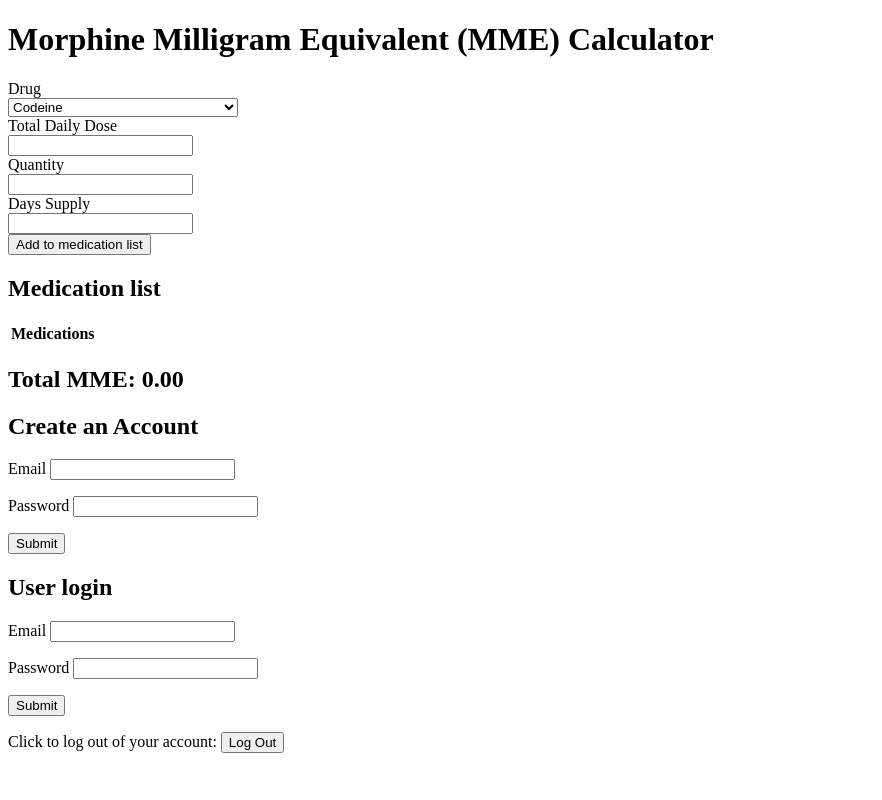
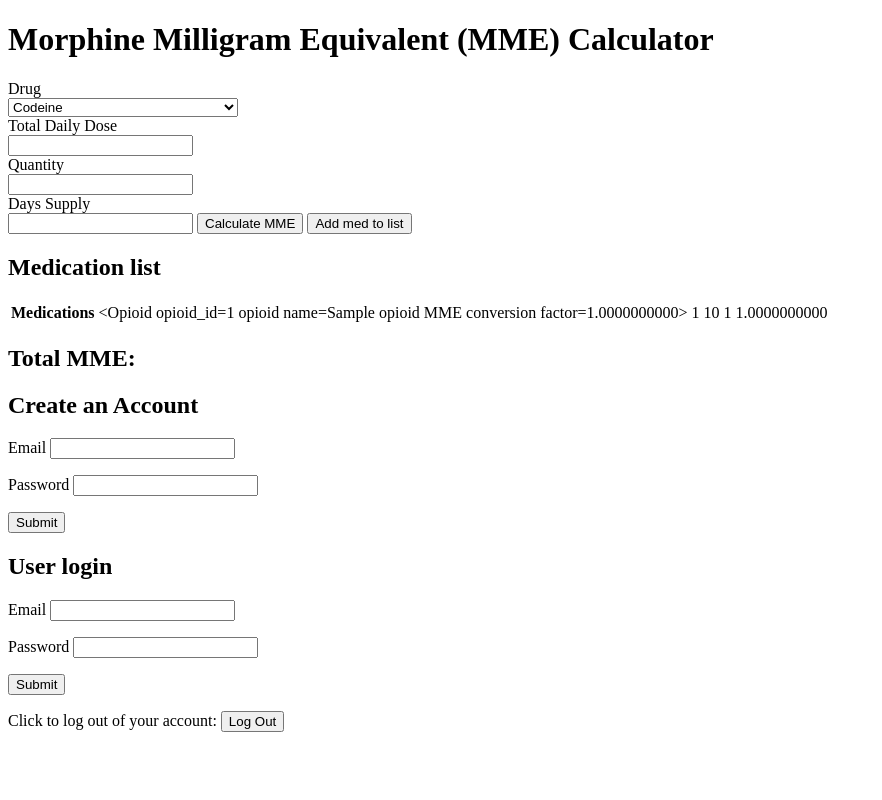
Before and after one commit to khanderz/MME-Calculator, a Flask app: template templates/homepage.html in a window 1280 px wide. Shown: the whole page, without its empty margins (0-882 px from the left). Run offline with Flask 2, Linux system fonts and the light colour scheme; tables that the repository leaves empty hold one stand-in row (values such as "Sample post"); the template is opened without the code that fills it: values that come from a table or form of the project are taken from there, most other values are stand-ins (such as "Sample title", 1, 10 or a date in 2020); lists and menus that the app fills with data are empty.

Commit message:
new js file coded

```diff
--- a/crud.py
+++ b/crud.py
@@ -47,10 +47,20 @@ def get_opioid_by_name(opioid_name):
 
     return Opioid.query.filter_by(opioid_name=opioid_name).first()
 
-def add_med_to_med_list(drug_dose, quantity, days_supply, daily_MME):
-    """add `Med` to user's med_list."""
+# def get_opioid_id_by_name(opioid):
+
+#     return Opioid.query.filter_by(opioid_name=opioid).first()
+
+def add_med(opioid, drug_dose, quantity, days_supply, daily_MME):
+    """add `Med`."""
+
+    opio = Opioid.query.filter_by(opioid_name=opioid).first()
+    print(opio)
+    print("~"*20)
+    print(opioid)
 
     med = Med(
+        opioid_id=opio.opioid_id,
         drug_dose=drug_dose,
         quantity=quantity,
         days_supply=days_supply,
--- a/seed_db.py
+++ b/seed_db.py
@@ -17,7 +17,7 @@ opioids = [
     Opioid(opioid_name="Fentanyl film/oral spray", conversion_factor=0.18),
     Opioid(opioid_name="Fentanyl nasal spray", conversion_factor=0.16),
     Opioid(opioid_name="Hydrocodone", conversion_factor=1),
-    Opioid(opioid_name="Hydromorphone", conversion_factor=4),
+    Opioid(opioid_name="Hydrocodone", conversion_factor=4),
     Opioid(opioid_name="Methadone 1-20mg", conversion_factor=4),
     Opioid(opioid_name="Methadone 21-40mg", conversion_factor=8),
     Opioid(opioid_name="Methadone 41-60mg", conversion_factor=10),
--- a/server.py
+++ b/server.py
@@ -2,7 +2,7 @@
 
 from flask import (Flask, render_template, request, flash, session,
                    redirect, jsonify)
-from model import connect_to_db
+from model import connect_to_db, User
 import crud
 import decimal
 from jinja2 import StrictUndefined
@@ -16,8 +16,18 @@ app.jinja_env.undefined = StrictUndefined
 @app.route('/')
 def homepage():
     """View homepage."""
+    user_id = session.get('user_id')
+    user = User.query.get(user_id)
+    # drug = ""
 
-    return render_template('homepage.html')
+    # drug_dose = ""
+    # quantity = ""
+    # days_supply = ""
+
+    # MME = ""
+
+    # return render_template('homepage.html', user=user, drug=drug, drug_dose=drug_dose, quantity=quantity, days_supply=days_supply, MME=MME)
+    return render_template('homepage.html', user=user)
 
 # User routes
 @app.route('/user_reg', methods=['POST'])
@@ -91,16 +101,18 @@ def show_user(user_id):
 # MME and drug routes
 @app.route('/results')
 def addMed():
-
-    logged_in_email = session.get("user_email")
-    user = crud.get_user_by_email(logged_in_email)
+    """ add med for non-logged in users"""
 
     drug = request.args.get('drug')
-    dose = request.args.get ('dose')
-    quantity = request.args.get('quantity')
-    days_supply = request.args.get('days_supply')
+    dose = decimal.Decimal(request.args.get('dose'))
+    quantity = decimal.Decimal(request.args.get('quantity'))
+    days_supply = decimal.Decimal(request.args.get('days_supply'))
+
+    print('^^^^^^^^^^', drug, dose, quantity, days_supply, '^^^^^^^^^^')
 
     MME = float(crud.calculate_MME(drug=drug, dose=dose, quantity=quantity, days_supply=days_supply))
+
+    print(MME, "*"*20)
 
     # if session:
     #     session["user_drug"] = user.drug
@@ -115,18 +127,24 @@ def addMed():
     return jsonify({'MME': MME})
     # return render_template('homepage.html', MME=MME)
     # return MME
+    # return render_template('homepage.html')
 
 @app.route('/add', methods=['POST'])
 def add():
     """Add new `Med` to user.med_list"""
-
+    if "user_id" in session:
     # Query for logged in `User` obj from db
-    logged_in_email = session.get("user_email")
-    user = crud.get_user_by_email(logged_in_email)
+        user = User.query.get(session['user_id'])
+        print(user)
+        print("~"*20)
 
     # Query for `Opioid` from db, by drug name (from request.form)
-    drug = request.form.get('drug')
-    opioid = crud.get_opioid_by_name(opioid_name=drug)
+        drug = request.form.get('drug')
+        opioid = crud.get_opioid_by_name(opioid_name=drug)
+
+        print(drug)
+        print("*"*20)
+        print(opioid)
 
     # Create `Med` object, `Med` attributes:
     # drug_dose = db.Column(db.Integer)
@@ -134,31 +152,42 @@ def add():
     # days_supply = db.Column(db.Integer)
     # daily_MME = db.Column(db.Integer)
 
-    drug_dose = decimal.Decimal(request.args.get('dose', 0))
-    quantity = decimal.Decimal(request.args.get('quantity', 0))
-    days_supply = decimal.Decimal(request.args.get('days_supply', 0))
+        drug_dose = decimal.Decimal(request.form.get('dose', 0))
+        quantity = decimal.Decimal(request.form.get('quantity', 0))
+        days_supply = decimal.Decimal(request.form.get('days_supply', 0))
+        print(drug_dose, quantity, days_supply, '#######FORM INPUT#######')
 
-    MME = crud.calculate_MME(
-        drug=opioid,
-        dose=drug_dose,
-        quantity=quantity,
-        days_supply=days_supply,
-    )
+        MME = crud.calculate_MME(
+            drug=drug,
+            dose=drug_dose,
+            quantity=quantity,
+            days_supply=days_supply,
+        )
 
-    new_med = crud.add_med_to_med_list(
-        drug_dose=drug_dose,
-        quantity=quantity,
-        days_supply=days_supply,
-        daily_MME=MME,
-    )
+        print(MME)
 
-    # user.med_list.append(new_med)
-    user.med_list.append(new_med)
+        new_med = crud.add_med(
+            drug,
+            drug_dose,
+            quantity,
+            days_supply,
+            MME
+        )
 
-    # return redirect to homepage
-    # return redirect('/')
-    return render_template('homepage.html', drug=drug, drug_dose=drug_dose, quantity=quantity, days_supply=days_supply, MME=MME)
+        # user.med_list.append(new_med)
+        user.med_list.append(new_med)
 
+        print(user.med_list)
+        print("~"*20)
+
+        # db.session.add(user)
+        # db.session.commit()
+
+        # return redirect to homepage
+        return jsonify({'msg': 'medication added'}), 200
+        # ('homepage.html', user=user, drug=drug, drug_dose=drug_dose, quantity=quantity, days_supply=days_supply, MME=MME)
+    else:
+        return jsonify("unauthorized")
 
 @app.route('/api/calculate-mme')
 def calculate_mme():
--- /dev/null
+++ b/static/js/drug-calc.js
@@ -0,0 +1,46 @@
+console.log('js is working')
+
+const handleCalculate = (event) => {
+    event.preventDefault()
+    const params = {
+        'drug': document.querySelector('#drug').value,
+        'dose': document.querySelector('#dose').value,
+        'quantity': document.querySelector('#quantity').value,
+        'days_supply': document.querySelector('#days_supply').value
+    }
+
+    console.log(params)
+
+    $.get('/results', params, (data) => {
+        console.log(data, '*********DATA*******')
+        $('#mme-total').html(data.MME)
+    })
+
+    $('#med-list').append(`
+    <tr>
+      <td>
+      ${document.querySelector('#drug').value}
+      ${document.querySelector('#dose').value}
+      ${document.querySelector('#quantity').value}
+      ${document.querySelector('#days_supply').value}
+      </td>
+    </tr>`);
+}
+const handleAddMed = (event) => {
+    event.preventDefault()
+    const formData = {
+        'drug': document.querySelector('#drug').value,
+        'dose': document.querySelector('#dose').value,
+        'quantity': document.querySelector('#quantity').value,
+        'days_supply': document.querySelector('#days_supply').value
+    }
+    console.log(formData)
+
+    $.post('/add', formData, (response) => {
+        console.log(response)
+    })
+}
+
+
+document.getElementById('drug-form').addEventListener('submit', handleCalculate)
+document.getElementById('add-med-button').addEventListener('click', handleAddMed)
--- a/static/js/mme.js
+++ b/static/js/mme.js
@@ -62,3 +62,5 @@ $.get('/results', (res) => {
   //   } else {
   //     loginBtn.innerHTML = 'Log In';
   //   }
+
+// $('#calculate-mme-button').on('submit', (e) => { e.preventDefault })
--- a/templates/base.html
+++ b/templates/base.html
@@ -38,7 +38,7 @@
       </form>
     {% endblock %}
 
-    <script src="/static/js/mme.js"></script>
+    <!-- <script src="/static/js/mme.js"></script> -->
 
   </body>
 
--- a/templates/homepage.html
+++ b/templates/homepage.html
@@ -6,39 +6,38 @@
 
   <main>
   <div class="input-title">Drug</div>
-    <form action='/results'>
-      <select name="drug" name="drug" id="drug-field">
-        <option>Codeine</option>
-        <option>Fentanyl transdermal</option>
-        <option>Fentanyl buccal/sublingual/lozenge</option>
-        <option>Fentanyl film/oral spray</option>
-        <option>Fentanyl nasal spray</option>
-        <option>Hydrocodone</option>
-        <option>Hydromorphone</option>
-        <option>Methadone 1-20mg</option>
-        <option>Methadone 21-40mg</option>
-        <option>Methadone 41-60mg</option>
-        <option>Methadone 61-80mg</option>
-        <option>Morphine</option>
-        <option>Oxycodone</option>
-        <option>Oxymorphone</option>
-        <option>Tapentadol</option>
+    <form name="drug-form" id="drug-form">
+      <select name="drug" id="drug">
+        <option value="Codeine">Codeine</option>
+        <option value="Fentanyl transdermal">Fentanyl transdermal</option>
+        <option value="Fentanyl buccal/sublingual/lozenge">Fentanyl buccal/sublingual/lozenge</option>
+        <option value="Fentanyl film/oral spray">Fentanyl film/oral spray</option>
+        <option value="Fentanyl nasal spray">Fentanyl nasal spray</option>
+        <option value="Hydrocodone">Hydrocodone</option>
+        <option value="Hydrocodone">Hydromorphone</option>
+        <option value="Methadone 1-20mg">Methadone 1-20mg</option>
+        <option value="Methadone 21-40mg">Methadone 21-40mg</option>
+        <option value="Methadone 41-60mg">Methadone 41-60mg</option>
+        <option value="Methadone 61-80mg">Methadone 61-80mg</option>
+        <option value="Morphine">Morphine</option>
+        <option value="Oxycodone">Oxycodone</option>
+        <option value="Oxymorphone">Oxymorphone</option>
+        <option value="Tapentadol">Tapentadol</option>
       </select>
 
     <div class="input-title">Total Daily Dose</div>
-      <input type="text" name="dose" id="dose-field">
+      <input type="text" name="dose" id="dose">
 
     <div class="input-title">Quantity</div>
-      <input type="text" name="quantity" id="quantity-field">
+      <input type="text" name="quantity" id="quantity">
 
     <div class="input-title">Days Supply</div>
-      <input type="text" name="days_supply" id="days-supply-field">
-    </form>
+      <input type="text" name="days_supply" id="days_supply">
 
-    <form action='/add' method="POST">
-    <button class="add-to-list">
-      Add to medication list
-    </button>
+    <input id='calculate-button' type="submit" value="Calculate MME" form="drug-form">
+
+    <input id='add-med-button' type="button" value="Add med to list">
+
 
     <section id="your-medList">
       <h1>Medication list</h1>
@@ -47,19 +46,23 @@
         <thead>
           <tr>
             <th>Medications</th>
-            {% for drug in get_meds() %}
-            <td> {{drug}} {{drug_dose}} {{quantity}} {{days_supply}} {{MME}}</td>
+            {% if user %}
+              {% if user.med_list %}
+                {% for drug in user.med_list %}
+              <td> {{drug.opioid}} {{drug.drug_dose}} {{drug.quantity}} {{drug.days_supply}} {{drug.daily_MME}}</td>
             {% endfor %}
+            <td> </td>
+          {% endif %}
+          {% endif %}
           </tr>
         </thead>
 
         <tbody id="med-list"></tbody>
       </table>
 
-
       <h2>
         <div>
-          Total MME: <span id="mme-total">0.00</span>
+          Total MME: <span id="mme-total"></span>
         </div>
       </main>
 
@@ -70,11 +73,9 @@
       <p>
         Email <input type="text" name="email">
       </p>
-
       <p>
         Password <input type="password" name="password">
       </p>
-
       <p>
         <input type="submit">
       </p>
@@ -85,15 +86,18 @@
       <p>
         Email <input type="text" name="email">
       </p>
-
       <p>
         Password <input type="password" name="password">
       </p>
-
       <p>
         <input type="submit">
       </p>
     </form>
 
-  </body>
+<script src="/static/js/drug-calc.js"></script>
+
+</body>
+
+
+
   {% endblock %}
```
